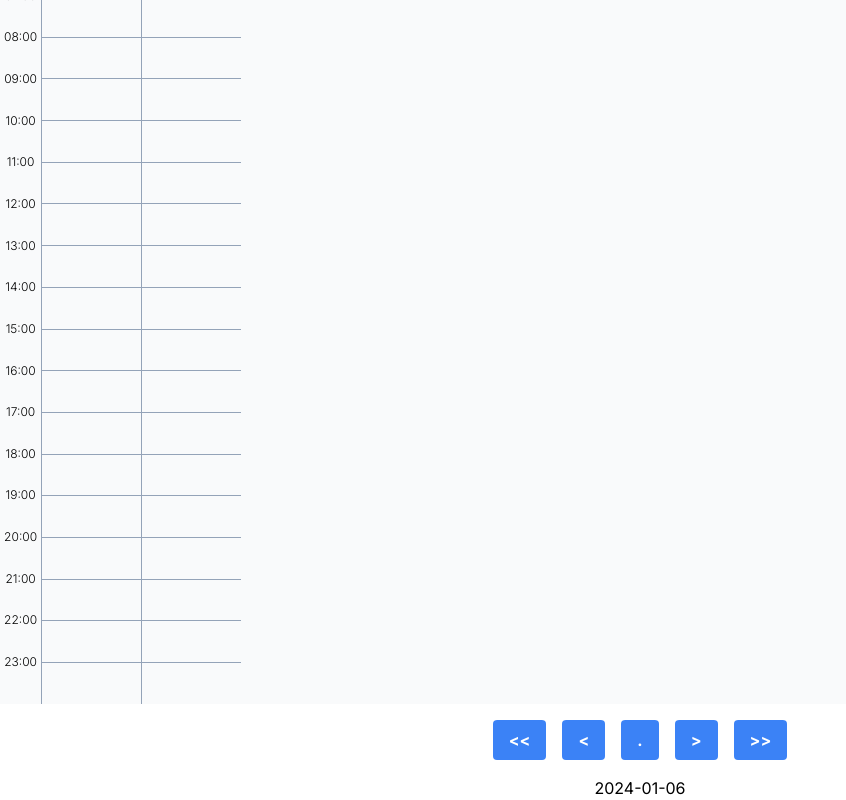
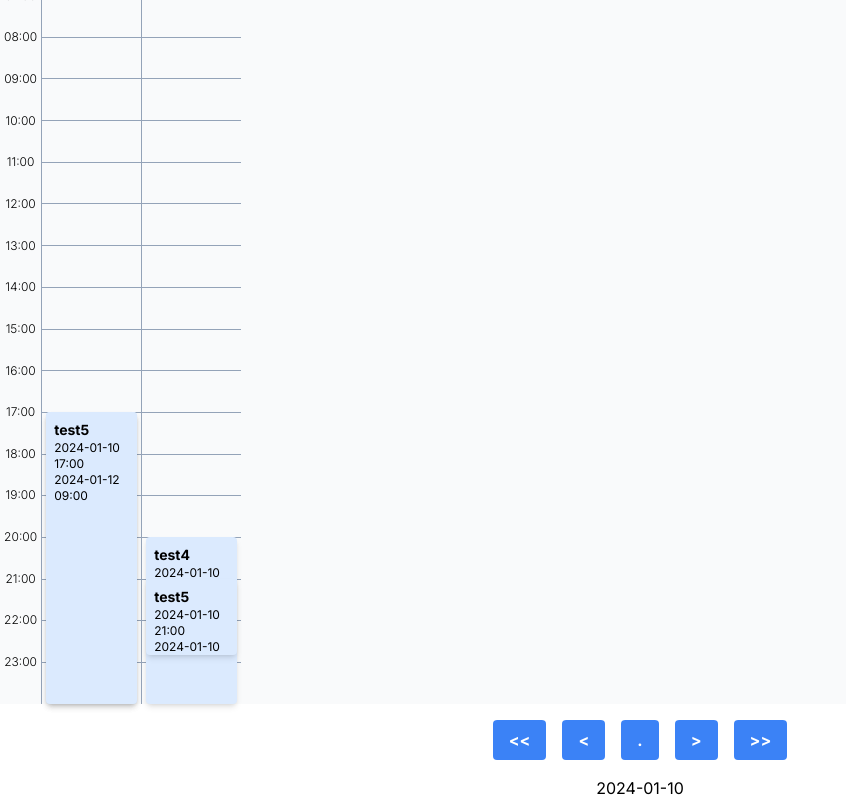
Before and after one commit to lightbluepoppy/expeditask-next, a Next.js app: page /calendar in a window 1280 px wide. Shown: the part 296-1096 px from the top of the page, without its empty margins (0-846 px from the left). Built offline with nearby package versions, Linux system fonts and the light colour scheme.

Commit message:
feat: :sparkles: fixed event component to make it cross the dates

```diff
--- a/src/components/Calendar/DateSwitcher.tsx
+++ b/src/components/Calendar/DateSwitcher.tsx
@@ -1,21 +1,8 @@
 "use client"
-import React, { useContext } from "react"
 import { useSelectedDateStore } from "src/store/useSelectedDateStore"
-import { DateContext } from "src/components/Calendar/DateContextProvider"
 import { localeDate } from "src/utils/locale"
 
 export const DateSwitcher: React.FC = () => {
-  // const { selectedDate, setSelectedDate } = useContext(DateContext)
-
-  // const changeSelectedDate = (days: number) => {
-  //   const newDate = new Date(selectedDate)
-  //   newDate.setDate(newDate.getDate() + days)
-  //   setSelectedDate(newDate)
-  // }
-
-  // const selectedDate = useSelectedDateStore((state) => state.selectedDate)
-  // const handleChangeSelectedDate = (day: number) => {
-  // }
   const selectedDate = useSelectedDateStore((state) => state.selectedDate)
   const setSelectedDate = useSelectedDateStore((state) => state.setSelectedDate)
   const changeSelectedDate = useSelectedDateStore((state) => state.changeSelectedDate)
@@ -36,7 +23,7 @@ export const DateSwitcher: React.FC = () => {
           &lt;
         </button>
         <button
-          onClick={() => setSelectedDate(new Date())}
+          onClick={() => setSelectedDate(new Date("2024-01-10"))}
           className="rounded bg-blue-500 px-4 py-2 font-bold text-white hover:bg-blue-700"
         >
           .
--- a/src/components/Calendar/Events.tsx
+++ b/src/components/Calendar/Events.tsx
@@ -1,20 +1,61 @@
 import { EventProps } from "src/types"
-import { localeTime } from "src/utils/locale"
+import { localeTime, localeDate } from "src/utils/locale"
+import { useSelectedDateStore } from "src/store/useSelectedDateStore"
 
 export const Events: React.FC<EventProps> = ({ events, type }) => {
   const timeKey = type === "scheduled" ? "scheduled" : "recorded"
 
-  return events.map((event) => {
-    const start = new Date(event[`${timeKey}StartTime`])
-    const end = new Date(event[`${timeKey}EndTime`])
+  const selectedDate = useSelectedDateStore((state) => state.selectedDate)
+  const targetDate = selectedDate.getDate()
 
-    const top = ((start.getHours() * 60 + start.getMinutes()) / (60 * 24)) * 100
-    let height = ((end.getTime() - start.getTime()) / (1000 * 60 * 60 * 24)) * 100 // milliseconds * seconds * minutes * hour
+  const filteredEvents = events.filter((event) => {
+    const eventStartDate = new Date(event.scheduledStartTime).getDate()
+    const eventEndDate = new Date(event.scheduledEndTime).getDate()
 
-    const remainingDuration = ((end.getHours() * 60 + end.getMinutes()) / (24 * 60)) * 100
+    return (
+      eventStartDate === targetDate ||
+      (eventStartDate < targetDate && eventEndDate === targetDate) ||
+      (eventStartDate < targetDate && eventEndDate > targetDate)
+    )
+  })
 
-    if (end.getDate() !== start.getDate()) {
-      height = height - remainingDuration
+  return filteredEvents.map((event) => {
+    const startTime = new Date(event[`${timeKey}StartTime`])
+    const endTime = new Date(event[`${timeKey}EndTime`])
+
+    // express Date object as maximum 1440 minutes and
+    // calculate the ratio
+    let top = ((startTime.getHours() * 60 + startTime.getMinutes()) / (60 * 24)) * 100
+    let height = ((endTime.getTime() - startTime.getTime()) / (1000 * 60 * 60 * 24)) * 100 // milliseconds * seconds * minutes * hour
+    const bottom = ((endTime.getHours() * 60 + endTime.getMinutes()) / (60 * 24)) * 100
+
+    const timeDifference = endTime.getDate() - startTime.getDate()
+
+    // clip bottom of the events whose dates past midnight
+    // that last across more than two days
+    if (timeDifference >= 1) {
+      height = height - bottom - (timeDifference - 1) * 100
+    }
+
+    // events that last for more than two days
+    // must be spread from the top to bottom
+    // it is between start and end
+    if (
+      timeDifference > 1 &&
+      startTime.getDate() < targetDate &&
+      endTime.getDate() > targetDate
+    ) {
+      top = 0
+      height = 100
+    }
+
+    // put the clipped events at the top of the next day
+    if (
+      endTime.getDate() === selectedDate.getDate() &&
+      startTime.getDate() < selectedDate.getDate()
+    ) {
+      top = 0
+      height = bottom
     }
 
     return (
@@ -23,10 +64,12 @@ export const Events: React.FC<EventProps> = ({ events, type }) => {
         className="absolute w-full px-1"
         style={{ top: `${top}%`, height: `${height}%` }}
       >
-        <div className="h-full rounded bg-blue-100 p-2 shadow-md">
-          <h3 className="font-bold">{event.title}</h3>
-          <p>{localeTime(new Date(event[`${timeKey}StartTime`]))}</p>
-          <p>{localeTime(new Date(event[`${timeKey}EndTime`]))}</p>
+        <div className="h-full overflow-hidden rounded bg-blue-100 p-2 shadow-md">
+          <h3 className="text-sm font-bold">{event.title}</h3>
+          <p className="text-xs">{localeDate(startTime)}</p>
+          <p className="text-xs">{localeTime(startTime)}</p>
+          <p className="text-xs">{localeDate(endTime)}</p>
+          <p className="text-xs">{localeTime(endTime)}</p>
         </div>
       </div>
     )
--- a/src/components/Calendar/day/DailyEventColumn.tsx
+++ b/src/components/Calendar/day/DailyEventColumn.tsx
@@ -1,30 +1,14 @@
 "use client"
-import { useContext, useState } from "react"
+import { useState } from "react"
 import { Events } from "src/components/Calendar/Events"
 import { HourGrid } from "src/components/Calendar/HourGrid"
-import { DateContext } from "src/components/Calendar/DateContextProvider"
 import { localeDate } from "src/utils/locale"
 import { events } from "src/utils/sampleEvents"
 import { Props, EventType } from "src/types"
 import { useSelectedDateStore } from "src/store/useSelectedDateStore"
 
 export const DailyEventColumn: React.FC = () => {
-  // const { selectedDate } = useContext(DateContext)
-
   const selectedDate = useSelectedDateStore((state) => state.selectedDate)
-  // const setSelectedDateToToday = useSelectedDateStore(
-  //   (state) => state.setSelectedDateToToday,
-  // )
-  // const changeSelectedDate = useSelectedDateStore((state) => state.changeSelectedDate)
-
-  const filteredEvents = events.filter((event) => {
-    const targetDate = selectedDate.getDate()
-    // const targetDate = new Date("2024-01-09").getDay()
-    const eventStartDate = new Date(event.scheduledStartTime).getDate()
-    const eventEndDate = new Date(event.scheduledEndTime).getDate()
-
-    return eventStartDate === targetDate && eventEndDate - eventStartDate <= 1
-  })
 
   const DailyEventColumnWrapper: React.FC<Props> = ({ children }) => {
     return (
@@ -35,17 +19,14 @@ export const DailyEventColumn: React.FC = () => {
     )
   }
 
-  const DailyColumn = ({ date: initialDate = new Date() }) => {
+  const DailyColumn = () => {
     const types: EventType[] = ["scheduled", "recorded"]
-    const [date, setDate] = useState<Date>(initialDate)
-
-    const handleDateChange = (newDate: Date) => setDate(newDate)
 
     return (
-      <div className="flex" id={localeDate(date)} key={localeDate(date)}>
+      <div className="flex" id={localeDate(selectedDate)} key={localeDate(selectedDate)}>
         {types.map((type) => (
           <DailyEventColumnWrapper key={type}>
-            <Events events={filteredEvents} type={type} />
+            <Events events={events} type={type} />
           </DailyEventColumnWrapper>
         ))}
       </div>
--- a/src/store/useSelectedDateStore.ts
+++ b/src/store/useSelectedDateStore.ts
@@ -7,8 +7,8 @@ type SelectedDateState = {
 }
 
 export const useSelectedDateStore = create<SelectedDateState>()((set) => ({
-  selectedDate: new Date(),
-  setSelectedDate: (date) => set({ selectedDate: new Date(date) }),
+  selectedDate: new Date("2024-01-10"),
+  setSelectedDate: (date) => set({ selectedDate: date }),
   changeSelectedDate: (day) =>
     set((state) => ({
       selectedDate: new Date(state.selectedDate.getTime() + day * 1000 * 60 * 60 * 24),
--- a/src/utils/sampleEvents.ts
+++ b/src/utils/sampleEvents.ts
@@ -20,14 +20,14 @@ export const events = [
     title: "test3",
     scheduledStartTime: "2024-01-09T20:00:00+0000",
     scheduledEndTime: "2024-01-10T02:49:51+0000",
-    recordedStartTime: "2024-01-09T20:49:51+0000",
+    recordedStartTime: "2024-01-09T17:49:51+0000",
     recordedEndTime: "2024-01-10T02:50:00+0000",
   },
   {
     id: "test4",
     title: "test4",
     scheduledStartTime: "2024-01-10T17:00:00+0000",
-    scheduledEndTime: "2024-01-10T02:00:00+0000",
+    scheduledEndTime: "2024-01-11T02:00:00+0000",
     recordedStartTime: "2024-01-10T20:00:00+0000",
     recordedEndTime: "2024-01-11T02:50:00+0000",
   },
```
